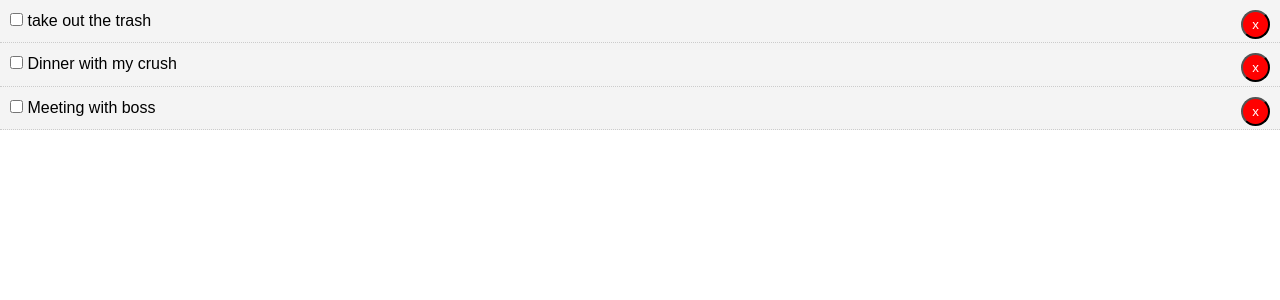
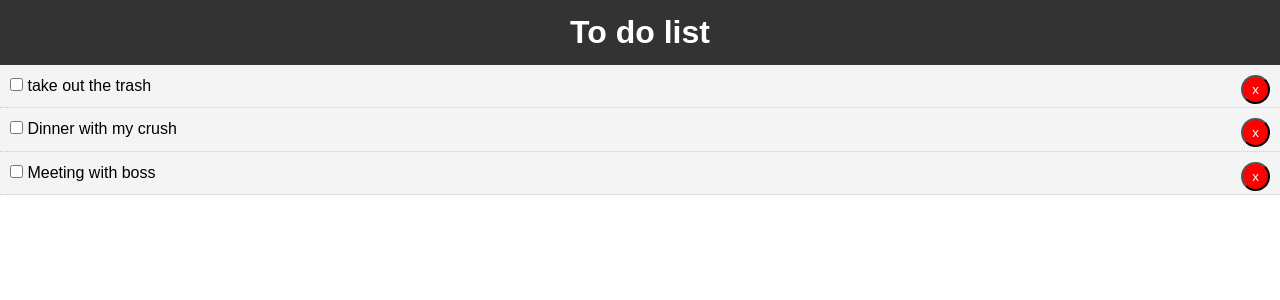
Before and after one commit to rai8/to-do-app, a React (Create React App) app: page / in a window 1280 px wide. Shown: the top 300 px of the page. Built offline with nearby package versions, Linux system fonts and the light colour scheme.

Commit message:
header setup and styling

```diff
--- a/src/App.js
+++ b/src/App.js
@@ -3,7 +3,7 @@ components we have made */
 
 import React, { Component } from "react";
 import Todos from "./components/Todos";
-
+import Header from "./components/layout/Header";
 import "./App.css";
 
 class App extends Component {
@@ -48,6 +48,7 @@ class App extends Component {
   render() {
     return (
       <div className="App">
+        <Header />
         <Todos
           todos={this.state.todos}
           markComplete={this.markComplete}
--- /dev/null
+++ b/src/components/layout/Header.js
@@ -0,0 +1,17 @@
+import React from "react";
+
+export default function() {
+  return (
+    <div>
+      <header style={headerStyle}>
+        <h1> To do list</h1>
+      </header>
+    </div>
+  );
+}
+const headerStyle = {
+  background: "#333",
+  color: "#fff",
+  textAlign: "center",
+  padding: "10px"
+};
```
Also changed, not shown: src/components/AddTodo.js (added).
